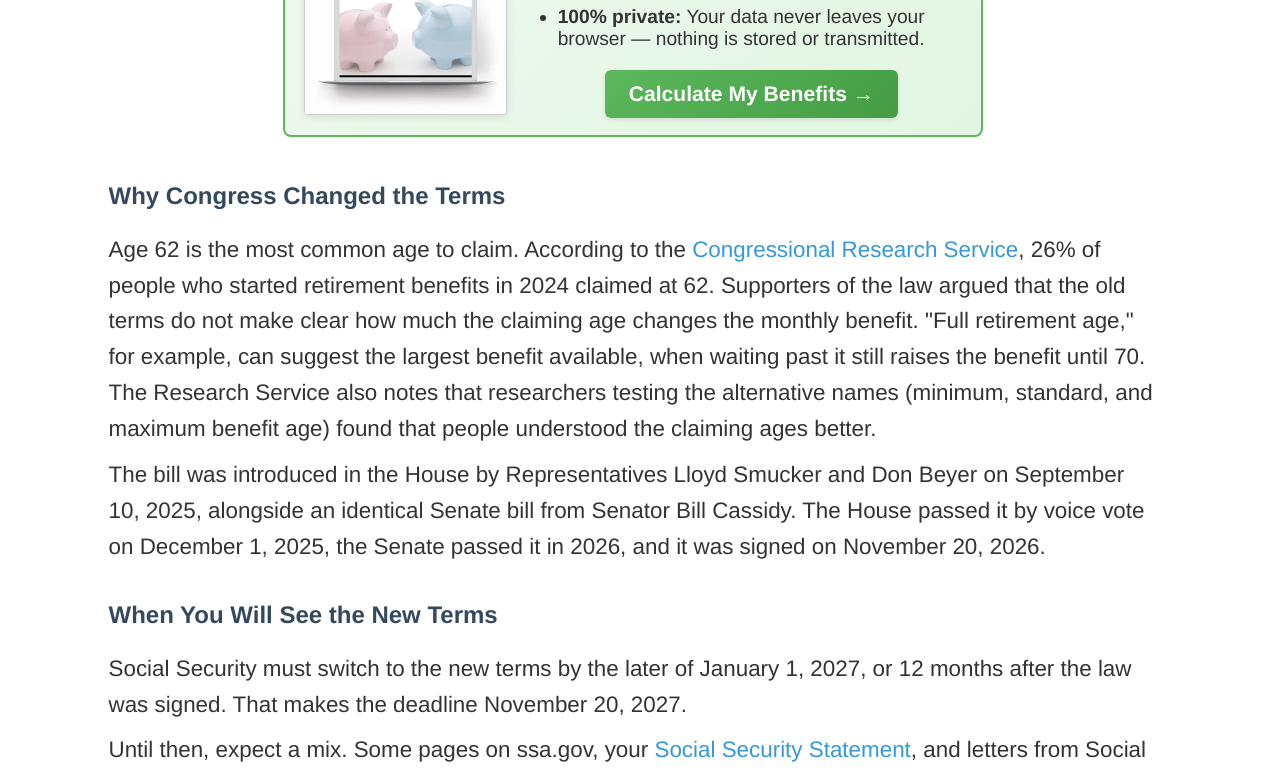
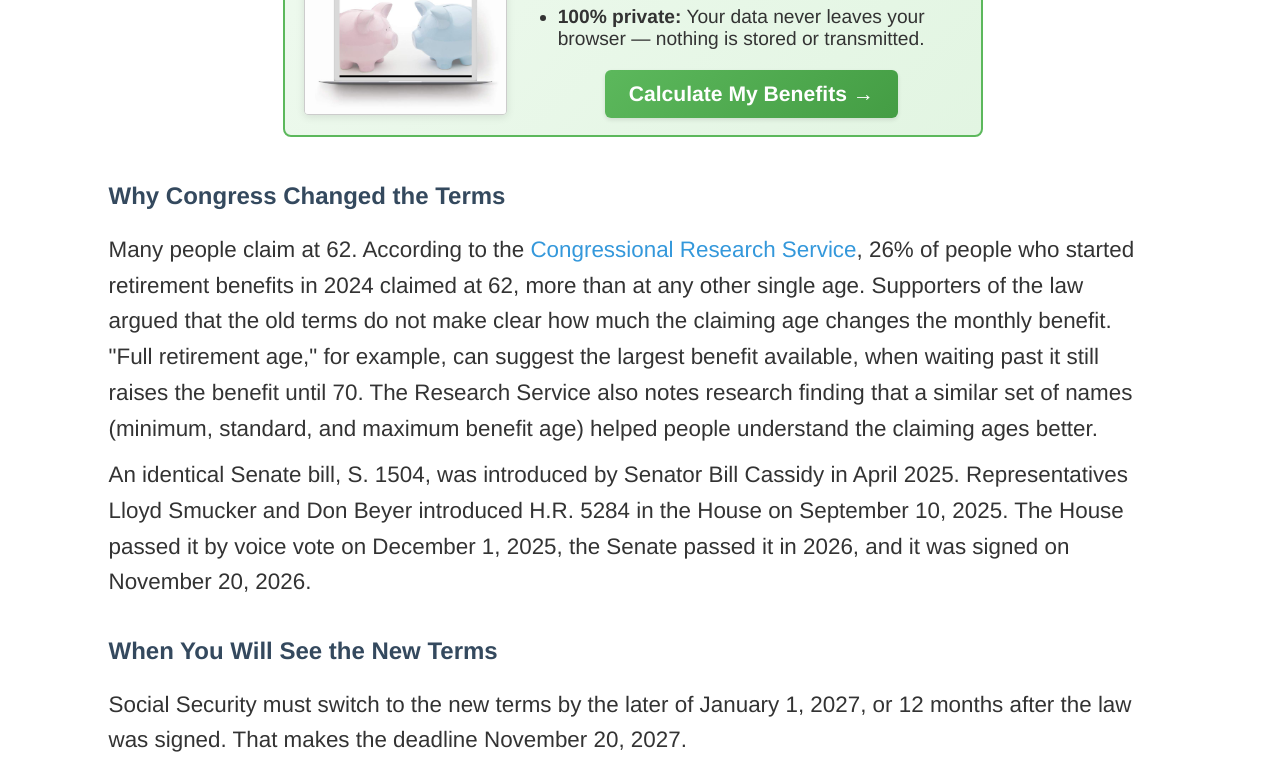
Before and after one commit to Gregable/social-security-tools, a SvelteKit app: page /guides/claiming-age-clarity-act in a window 1280 px wide. Shown: the part 2062-2836 px from the top of the page. Built offline with nearby package versions, Linux system fonts and the light colour scheme.

Commit message:
fix(guides): address review feedback on Claiming Age Clarity Act guide

```diff
--- a/src/routes/guides/claiming-age-clarity-act/+page.svelte
+++ b/src/routes/guides/claiming-age-clarity-act/+page.svelte
@@ -226,7 +226,7 @@ const faqs: FAQItem[] = [
     A retiree born in {birthYear} has a standard monthly benefit age of
     {standardAge.years()} and a Primary Insurance Amount of
     {EXAMPLE_PIA.wholeDollars()}. Here is the monthly benefit at each of the
-    three named ages, in today's dollars:
+    three named ages:
   </p>
 
   <table class="rule-table">
@@ -272,25 +272,26 @@ const faqs: FAQItem[] = [
   <h2>Why Congress Changed the Terms</h2>
 
   <p>
-    Age 62 is the most common age to claim. According to the
+    Many people claim at 62. According to the
     <a href="https://www.congress.gov/crs-product/IN12630"
       >Congressional Research Service</a
-    >, 26% of people who started retirement benefits in 2024 claimed at 62.
+    >, 26% of people who started retirement benefits in 2024 claimed at 62,
+    more than at any other single age.
     Supporters of the law argued that the old terms do not make clear how
     much the claiming age changes the monthly benefit. "Full retirement age,"
     for example, can suggest the largest benefit available, when waiting
     past it still raises the benefit until 70. The Research Service also
-    notes that researchers testing the alternative names (minimum, standard,
-    and maximum benefit age) found that people understood the claiming ages
+    notes research finding that a similar set of names (minimum, standard,
+    and maximum benefit age) helped people understand the claiming ages
     better.
   </p>
 
   <p>
-    The bill was introduced in the House by Representatives Lloyd Smucker
-    and Don Beyer on September 10, 2025, alongside an identical Senate bill
-    from Senator Bill Cassidy. The House passed it by voice vote on December
-    1, 2025, the Senate passed it in 2026, and it was signed on November 20,
-    2026.
+    An identical Senate bill, S. 1504, was introduced by Senator Bill
+    Cassidy in April 2025. Representatives Lloyd Smucker and Don Beyer
+    introduced H.R. 5284 in the House on September 10, 2025. The House
+    passed it by voice vote on December 1, 2025, the Senate passed it in
+    2026, and it was signed on November 20, 2026.
   </p>
 
   <h2>When You Will See the New Terms</h2>
```
Also changed, not shown: 1 other file (tests, documents, lock files or other folders).
